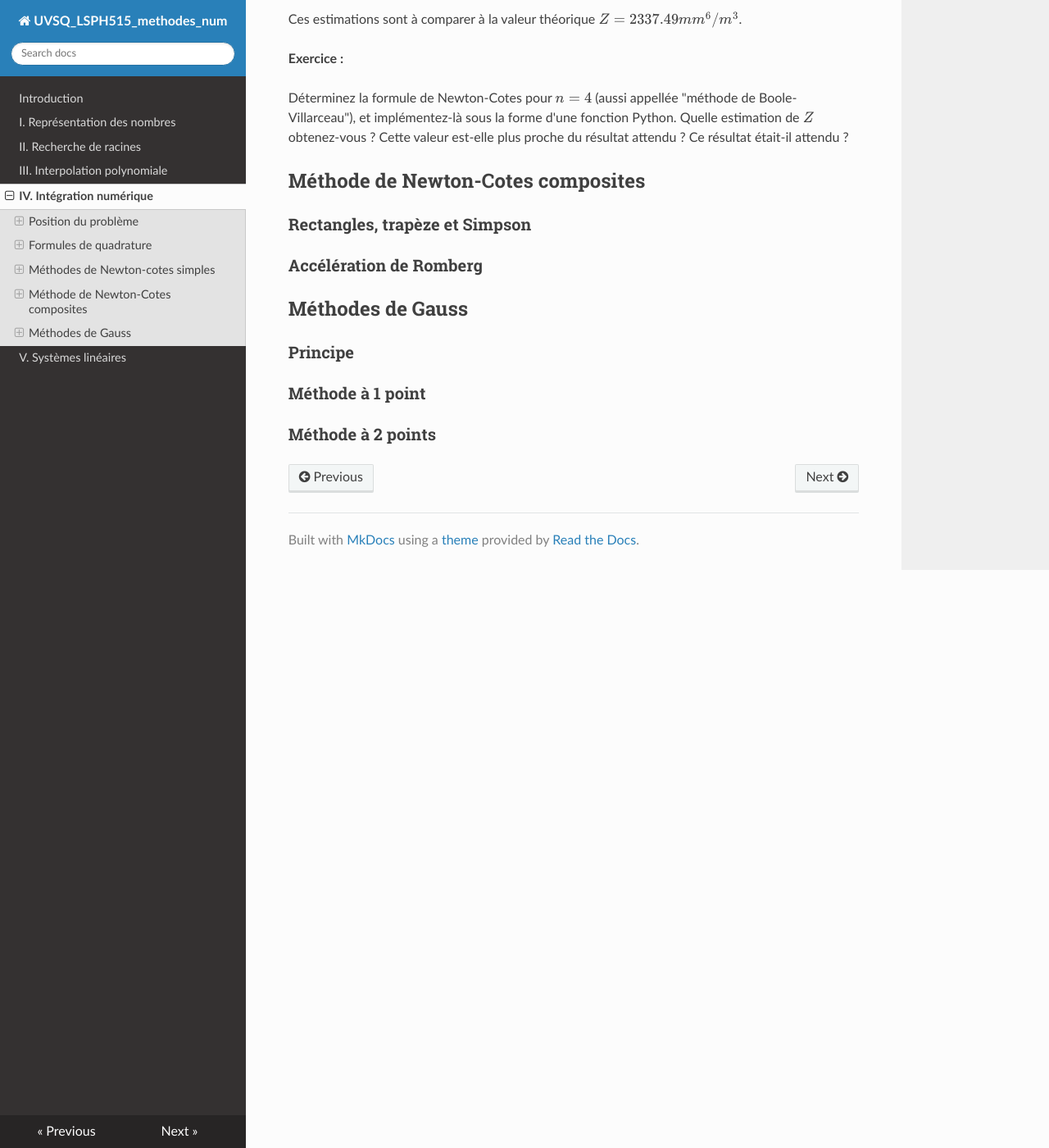
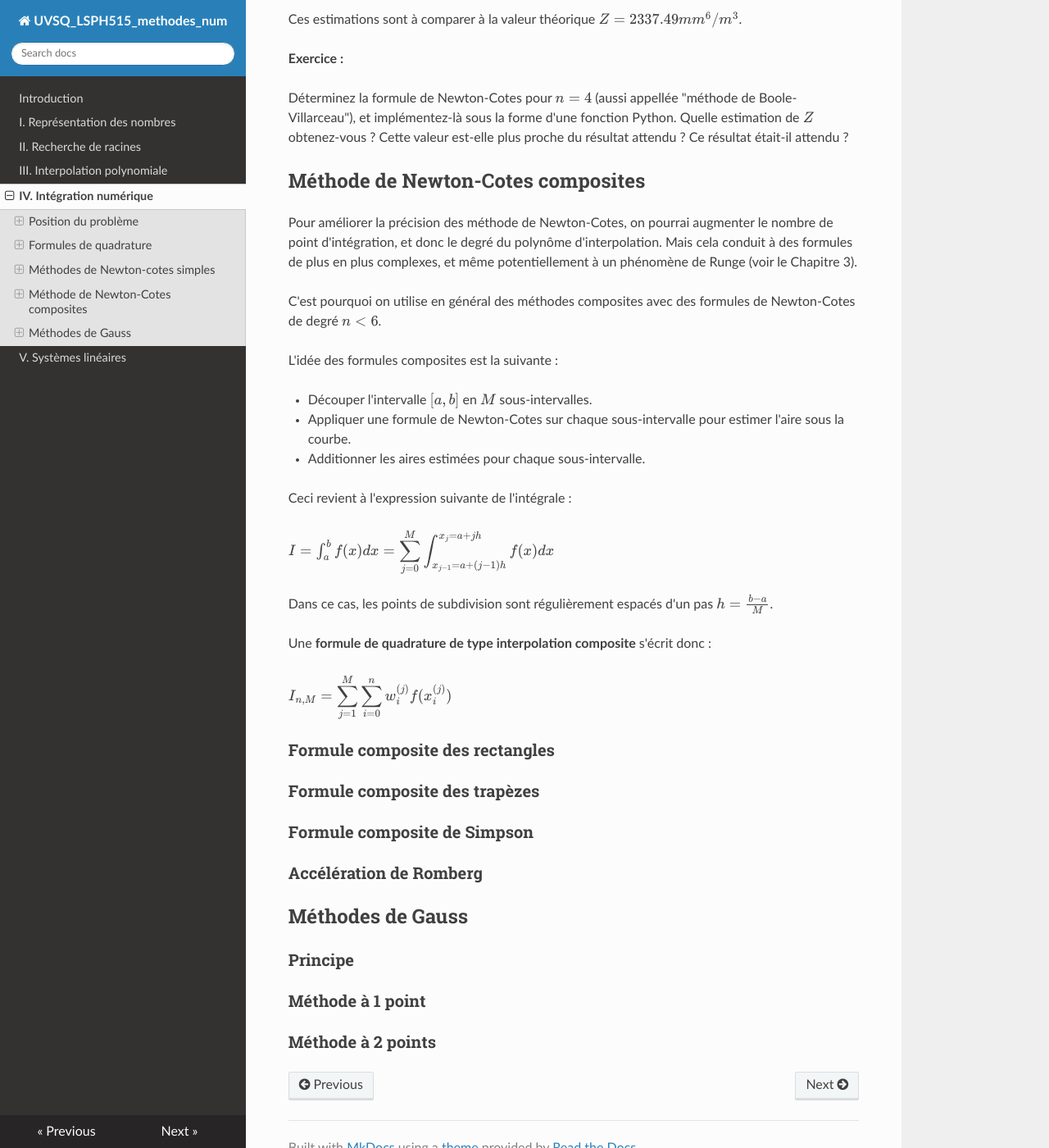
Before and after one commit to NicOudart/UVSQ_LSPH515_methodes_num, an MkDocs documentation site: the page built from docs/Chap4_Integration_numerique.md, in a window 1280 px wide and 1400 px high, scrolled down 10574 px. Shown: the whole window at 82% size. Built offline with MkDocs 1.6.1, drawn with Linux system fonts in a browser that asks for light colours; nearby versions of some CDN libraries.

Commit message:
-Begin the composite section of Chapter 4.

```diff
--- a/docs/Chap4_Integration_numerique.md
+++ b/docs/Chap4_Integration_numerique.md
@@ -359,7 +359,34 @@ Quelle estimation de $Z$ obtenez-vous ? Cette valeur est-elle plus proche du ré
 
 ## Méthode de Newton-Cotes composites
 
-### Rectangles, trapèze et Simpson
+Pour améliorer la précision des méthode de Newton-Cotes, on pourrai augmenter le nombre de point d'intégration, et donc le degré du polynôme d'interpolation.
+Mais cela conduit à des formules de plus en plus complexes, et même potentiellement à un phénomène de Runge (voir le Chapitre 3).
+
+C'est pourquoi on utilise en général des méthodes composites avec des formules de Newton-Cotes de degré $n<6$.
+
+L'idée des formules composites est la suivante :
+
+- Découper l'intervalle $[a,b]$ en $M$ sous-intervalles.
+
+- Appliquer une formule de Newton-Cotes sur chaque sous-intervalle pour estimer l'aire sous la courbe.
+
+- Additionner les aires estimées pour chaque sous-intervalle.
+
+Ceci revient à l'expression suivante de l'intégrale :
+
+$I = \int_{a}^{b} f(x) dx = \displaystyle\sum_{j=0}^{M} \int_{x_{j-1}=a+(j-1)h}^{x_j=a+jh} f(x) dx$
+
+Dans ce cas, les points de subdivision sont régulièrement espacés d'un pas $h=\frac{b-a}{M}$.
+
+Une **formule de quadrature de type interpolation composite** s'écrit donc :
+
+$I_{n,M} = \displaystyle\sum_{j=1}^{M} \displaystyle\sum_{i=0}^{n} w_i^{(j)} f(x_i^{(j)})$
+
+### Formule composite des rectangles
+
+### Formule composite des trapèzes
+
+### Formule composite de Simpson
 
 ### Accélération de Romberg
 
```
